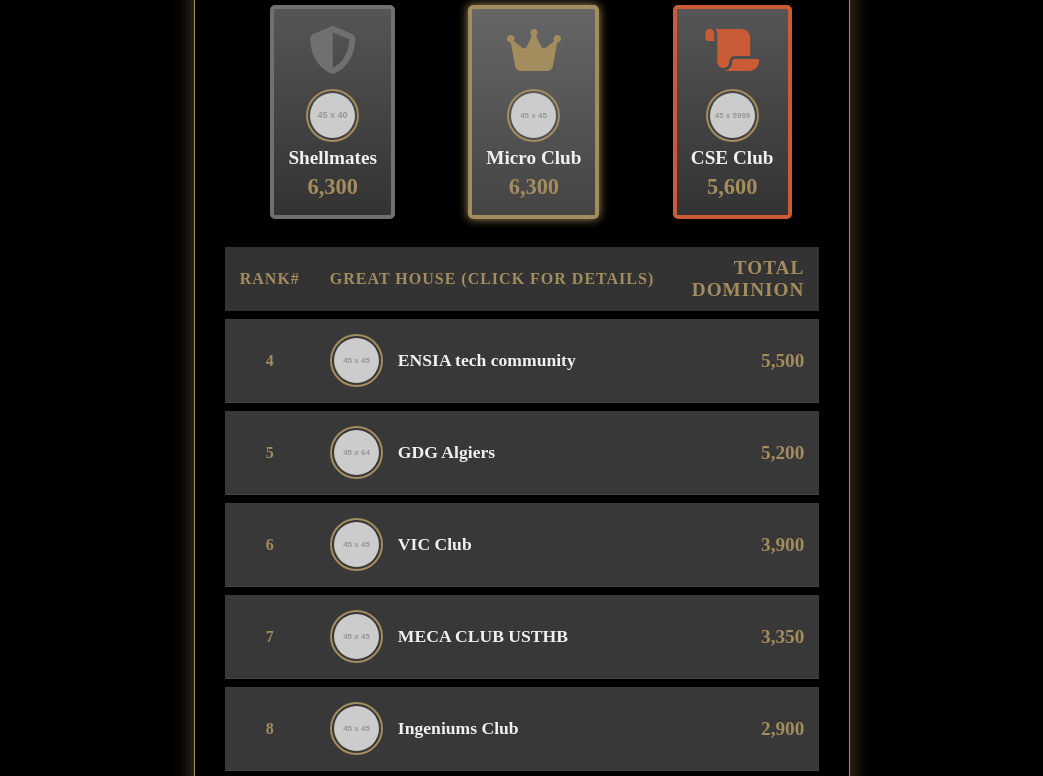
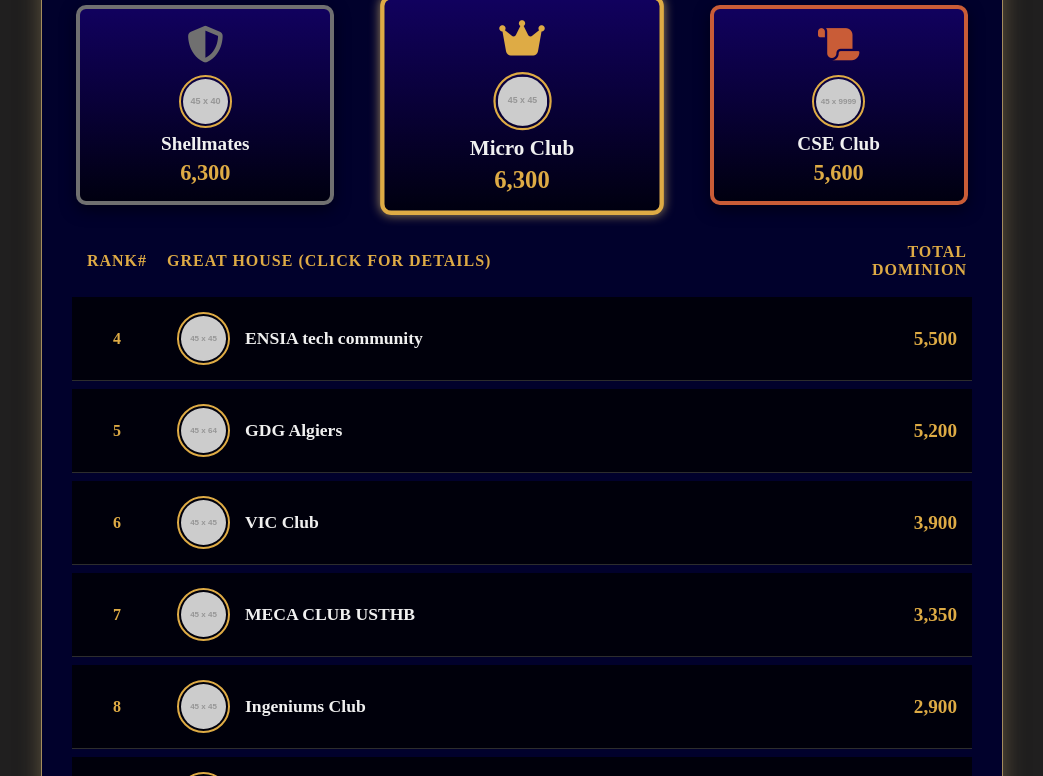
Before and after one commit to inesrymg/Leaderboard-GOC, a plain HTML site: page leaderboard/index.html in a window 1280 px wide. Shown: the part 169-945 px from the top of the page, without its empty margins (118-1161 px from the left). Drawn offline with Linux system fonts and the light colour scheme; placeholder pictures from the web are drawn by us.

Commit message:
design modifications: changed leaderboard and podium cards sizes and colours

```diff
--- a/leaderboard/style.css
+++ b/leaderboard/style.css
@@ -1,7 +1,7 @@
 :root {
-    --color-dark: #333333;
+    --color-dark: #201f1f;
     --color-stone: #F0F0F0;
-    --color-gold: #a38c5d;
+    --color-gold: #deab45;
     --color-silver: #a9b7c1;
     --color-bronze: #8b5a2b;
     --color-parchment:#A9A9A9;
@@ -15,7 +15,7 @@
 }
 
 body {
-    background-color: #000;
+    background-color: var(--color-dark);
     color: #f0f0f0;
     font-family: serif;
     display: flex;
@@ -26,10 +26,10 @@ body {
 }
 
 .leaderboard {
-    background-color: rgba(0, 0, 0, 0.75);
+    background-color: rgb(1, 1, 44);
     padding: 30px;
     box-shadow: 0 0 20px rgba(163, 140, 93, 0.5);
-    width: 600xp;
+    width: 900px;
     border: 1px solid #a38c5d;
     text-align: center;
 }
@@ -50,7 +50,7 @@ body {
 h1 {
     font-family: var(--font-heading);
     text-align: center;
-    color: var(--color-gold);
+    color: rgb(182, 145, 99);
     text-shadow: 1px 1px 3px rgba(0, 0, 0, 0.8);
     margin-bottom: 20px;
     font-size: 1.5em;
@@ -60,10 +60,15 @@ h1 {
     display: flex;
     justify-content: space-around;
     align-items: flex-end;
-    margin: 20px, 0;
+    gap: 50px;
+    flex-wrap: wrap;
+    margin: 20px 0;
 }
 
 .podium-card {
+    flex: 1;
+    min-width: 240px;
+    max-width: 300px;
     display: flex;
     flex-basis: 30%;
     flex-direction: column;
@@ -71,10 +76,9 @@ h1 {
     text-align: center;
     padding: 15px 5px;
     border: 3px solid transparent;
-    border-radius: 5px;
+    border-radius: 10px;
     box-shadow: 0 5px 15px rgba(0, 0, 0, 0.5);
     transition: transform 0.2s ease;
-    width: 100%;
     cursor: pointer;
 }
 
@@ -83,12 +87,14 @@ h1 {
 }
 
 .podium-rank-icon {
-    font-size: 3em;
-    margin-bottom: 10px;
+    font-size: 2.3em;
+    margin-bottom: 8px;
 }
 
 .rank-1 .podium-card {
-    background: linear-gradient(to top, #444, #666);
+    transform: scale(1.1);
+    z-index: 1;
+    background: linear-gradient(to top, #000010, #11015e);
     border: 4px solid var(--color-gold);
     box-shadow: 0 0 10px #a38c5d;
     height: 100%;
@@ -97,7 +103,7 @@ h1 {
 .rank-1 .podium-rank-icon { color: var(--color-gold); }
 
 .rank-2 .podium-card {
-    background: linear-gradient(to top, #333, #555);
+    background: linear-gradient(to top, #000010, #11015e);
     border: 4px solid var(--color-grey);
     height: 80%;
 }
@@ -105,7 +111,7 @@ h1 {
 .rank-2 .podium-rank-icon { color: var(--color-grey); }
 
 .rank-3 .podium-card {
-    background: linear-gradient(to top, #333, #555);
+    background: linear-gradient(to top, #000010, #11015e);
     border: 4px solid var(--color-orange);
     height: 60%;
 }
@@ -135,17 +141,17 @@ h1 {
 }
 
 .leaderboard-table th {
-    background-color: var(--color-dark);
     color: var(--color-gold);
     font-weight: 700;
+    font-size: medium;
     text-transform: uppercase;
-    padding: 10px 15px;
+    padding: 10px 05px;
     font-family: var(--font-heading);
     letter-spacing: 1px;
 }
 
 .leaderboard-table tr.club-row {
-    background-color: #383838;
+    background-color: rgba(0, 0, 0, 0.75);
     border-radius: 5px;
     transition: background-color 0.2s;
     border-left: 5px solid transparent;
@@ -153,13 +159,13 @@ h1 {
 }
 
 .leaderboard-table tr.club-row:hover {
-    background-color: #4a4a4a;
+    background-color: #0d0d0d;
     border-left-color: var(--color-gold);
 }
 
 .leaderboard-table td {
     padding: 15px;
-    border-bottom: 1px solid #444;
+    border-bottom: 1px solid #2d2d2d;
 }
 
 .rank-cell {
@@ -218,7 +224,7 @@ h1 {
     transform: translate(-50%, -50%);
     width: 90%;
     max-width: 500px;
-    background-color: var(--color-dark);
+    background-color: rgb(1, 1, 44);
     border: 3px solid var(--color-gold);
     box-shadow: 0 0 40px rgba(0, 0, 0, 0.9);
     z-index: 1000;
```
